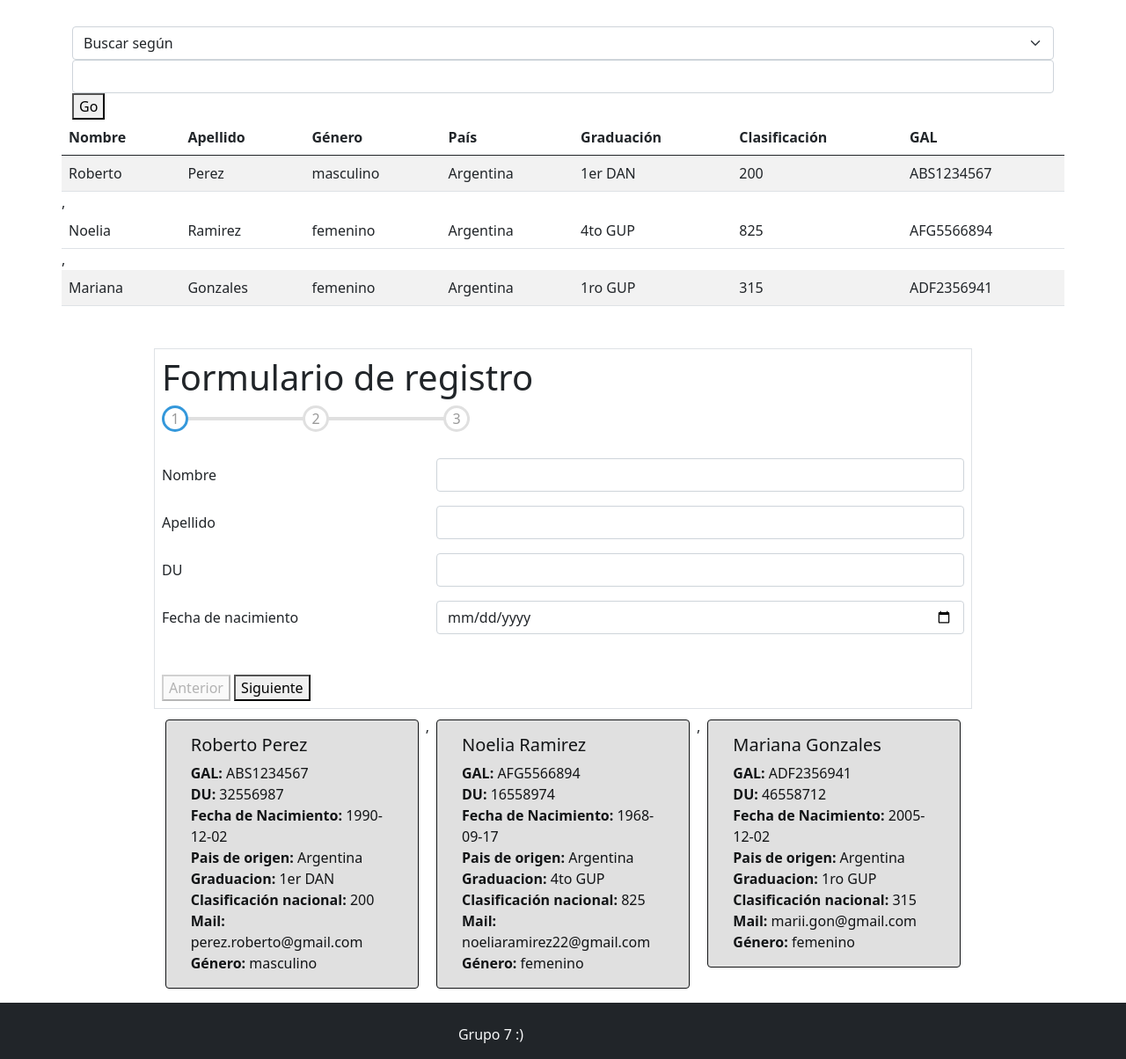
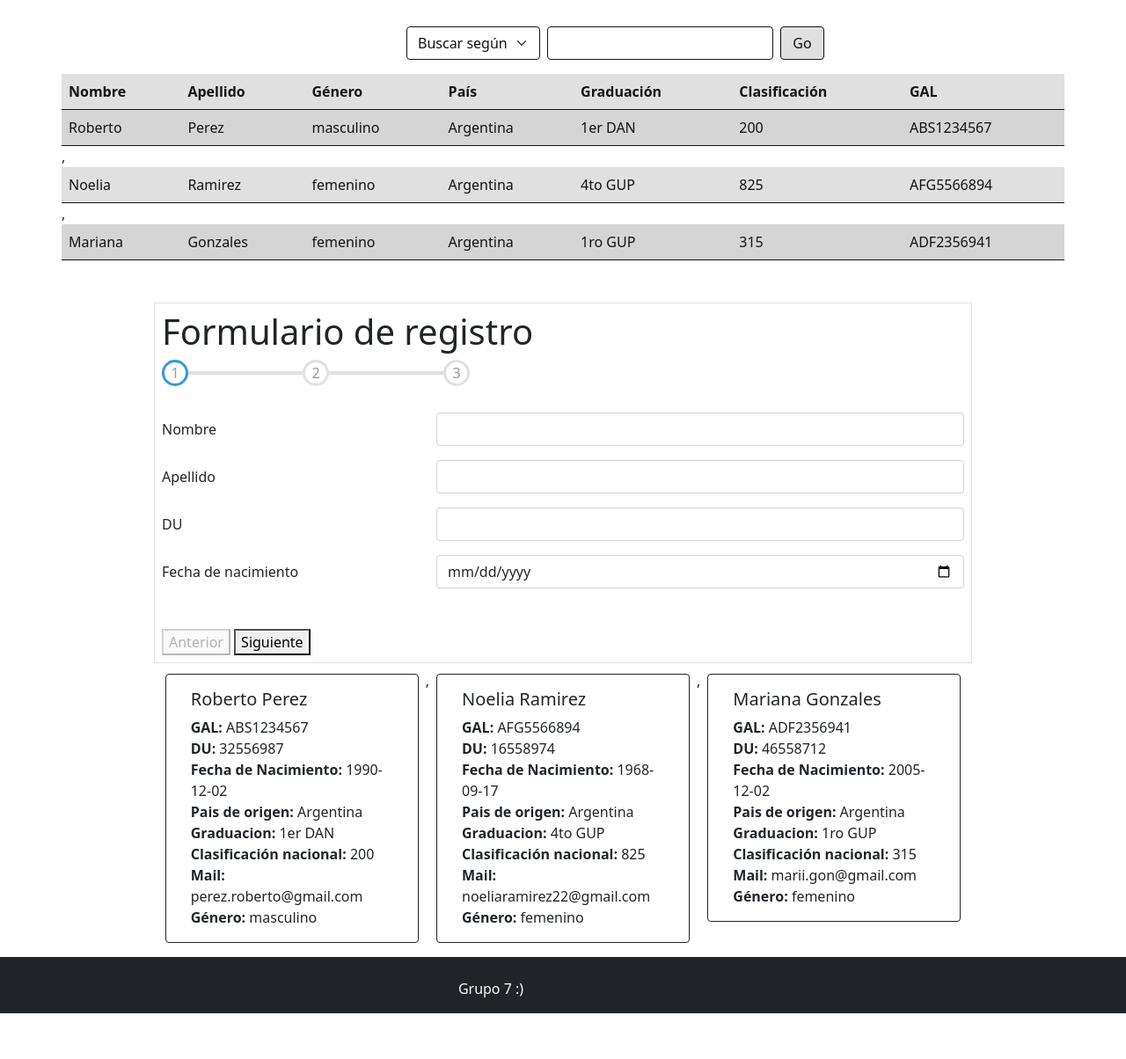
Before and after one commit to martinaRosales/TrabajosPracticosG7, a PHP site: page /Views/index.html in a window 1280 px wide. Shown: the part 638-1842 px from the top of the page at 88% size. After the commit the page ends 1790 px from the top, so only its background shows below. Run offline with PHP 8.4, Linux system fonts and the light colour scheme.

Commit message:
tema oscuro

```diff
--- a/tpoDOM/Assets/CSS/estilos.css
+++ b/tpoDOM/Assets/CSS/estilos.css
@@ -1,15 +1,26 @@
 :root{
   --linea--border-relleno:#3498db;
   --linea--border-vacio:#e0e0e0;
-  --tarjetaBg: #e0e0e0;
-  --tarjetaText: #121416;
+  --elementsBg: #e0e0e0;
+  --elementsHover: #adb5bd;
+  --text: #121416;
+  /* --bodyBg: #e4e0e0; */
+  --button: #adb5bd;
+  --buttonText: #121416;
+  --elementBorder: #121416;
+
 }
 
 .modoOscuro {
   background-color: #121416;
   color: #f5f0f6;
-  --tarjetaBg: #121416;
-  --tarjetaText:  #e0e0e0;
+  --elementsBg: #212529;
+  --elementsHover:  #495057;;
+  --text:  #e0e0e0;
+  --button: #f8f9fa;
+  --buttonText: #121416;
+  --elementBorder: #e0e0e0;
+
   /* --textoResaltado: #ef3c23; */
   /* --barra: #133063;
   --boton: #ff3d51; */
@@ -25,6 +36,10 @@
 
   /* .btn{
     background-color: #e9431e;
+  } */
+
+  /* body{
+    background-color: var(--bodyBg);
   } */
 
   footer {
@@ -129,3 +144,36 @@
     color: var(--tarjetaText);
     border-color: var(--tarjetaText);
   }
+
+  #filtro-select, #filtro-busqueda{
+    background-color: var(--tarjetaBg);
+    color: var(--text);
+    border-color: var(--elementBorder);
+    width:fit-content
+  }
+
+  #boton-select{
+    background-color: var(--elementsBg);
+    color: var(--text);
+    border-color: var(--elementBorder);
+    width: 50px;
+  }
+
+  .filtros-tabla{
+    display: grid;
+    grid-template-columns: repeat(3,1fr);
+  }
+
+  .table-row, .table-header{
+    border-color: var(--elementBorder);
+    background-color: var(--elementsBg);
+  }
+
+  .table-column,.table-header{
+    color:var(--text);
+  }
+
+
+  .table-row:hover{
+    background-color: var(--elementsHover);
+  }
--- a/tpoDOM/Assets/JS/arrayCompetidores.js
+++ b/tpoDOM/Assets/JS/arrayCompetidores.js
@@ -66,14 +66,14 @@ function tablaCompetidores(competidores){
   let arrayRows = [];
  competidores.forEach(competidor =>{
    let classCompetidor = new Competidor(competidor);
-   let row = "<tr>"+
-   "<td>"+ classCompetidor.getNombre()+"</td>"+
-   "<td>"+ classCompetidor.getApellido()+"</td>"+
-   "<td>"+ classCompetidor.getGenero()+"</td>"+
-   "<td>"+ classCompetidor.getPais()+"</td>"+
-   "<td>"+ classCompetidor.getGraduacion()+"</td>"+
-   "<td>"+ classCompetidor.getClasificacion()+"</td>"+
-   "<td>"+ classCompetidor.getGal()+"</td>"
+   let row = "<tr class='table-row'>"+
+   "<td class='table-column'>"+ classCompetidor.getNombre()+"</td>"+
+   "<td class='table-column'>"+ classCompetidor.getApellido()+"</td>"+
+   "<td class='table-column'>"+ classCompetidor.getGenero()+"</td>"+
+   "<td class='table-column'>"+ classCompetidor.getPais()+"</td>"+
+   "<td class='table-column'>"+ classCompetidor.getGraduacion()+"</td>"+
+   "<td class='table-column'>"+ classCompetidor.getClasificacion()+"</td>"+
+   "<td class='table-column'>"+ classCompetidor.getGal()+"</td>"
    +"</tr>";
    arrayRows.push(row);
    console.log()
--- a/tpoDOM/Views/index.html
+++ b/tpoDOM/Views/index.html
@@ -69,20 +69,20 @@
             <!-- <label for="filtro-tabla" class="col-sm-4 col-form-label"
         >Filtro de búsqueda</label
       > -->
-            <div>
+            <div class="filtros-tabla col-lg-4 mb-3">
                 <!-- Filtro de busqueda para la tabla -->
-                <select id="filtro-select" class="form-select col-md-2" aria-label="Default select example">
+                <select id="filtro-select" class="form-select" aria-label="Default select example">
                     <option selected value="default">Buscar según</option>
                     <option value="nombre">Nombre</option>
                     <option value="apellido">Apellido</option>
                     <option value="pais">País</option>
                 </select>
-                <input type="text" class="form-control" id="filtro-busqueda" name="filtro-busqueda" />
-                <button type="submit" id="boton-select">Go</button>
+                <input type="text" class="form-control ms-2" id="filtro-busqueda" name="filtro-busqueda" />
+                <button type="submit" class="btn ms-2" id="boton-select">Go</button>
             </div>
             <table class="table table-striped table-hover">
                 <thead>
-                    <tr>
+                    <tr class="table-header">
                         <th>Nombre</th>
                         <th>Apellido</th>
                         <th>Género</th>
```
